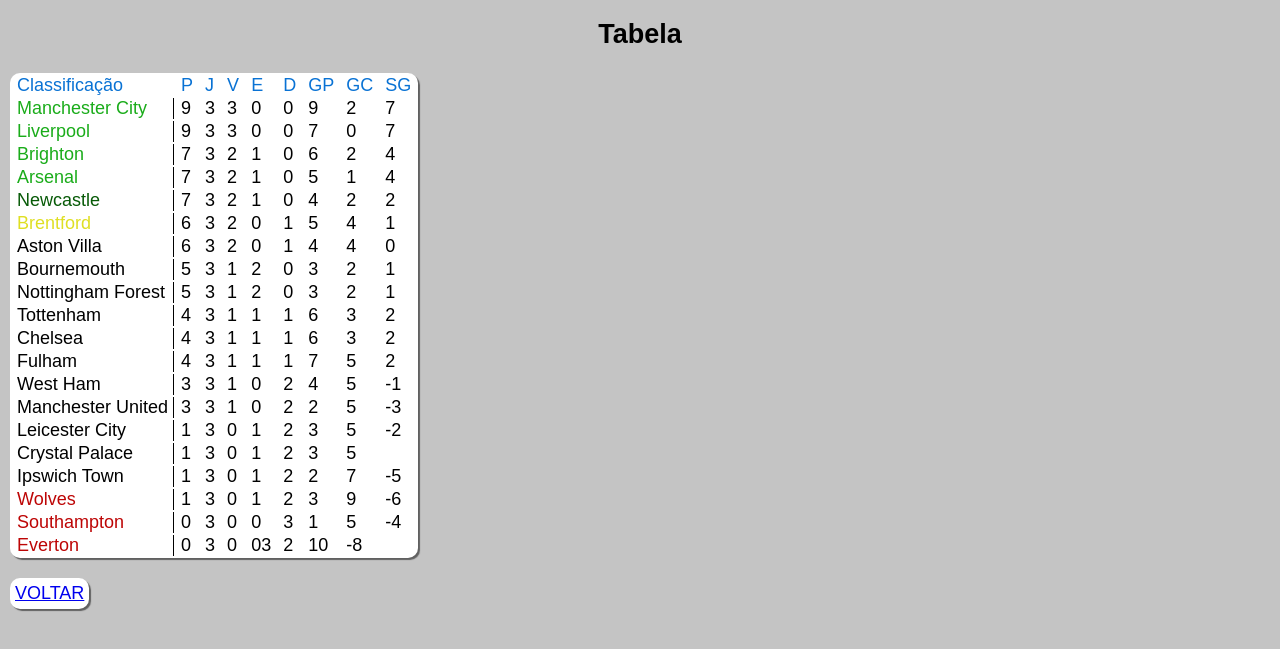
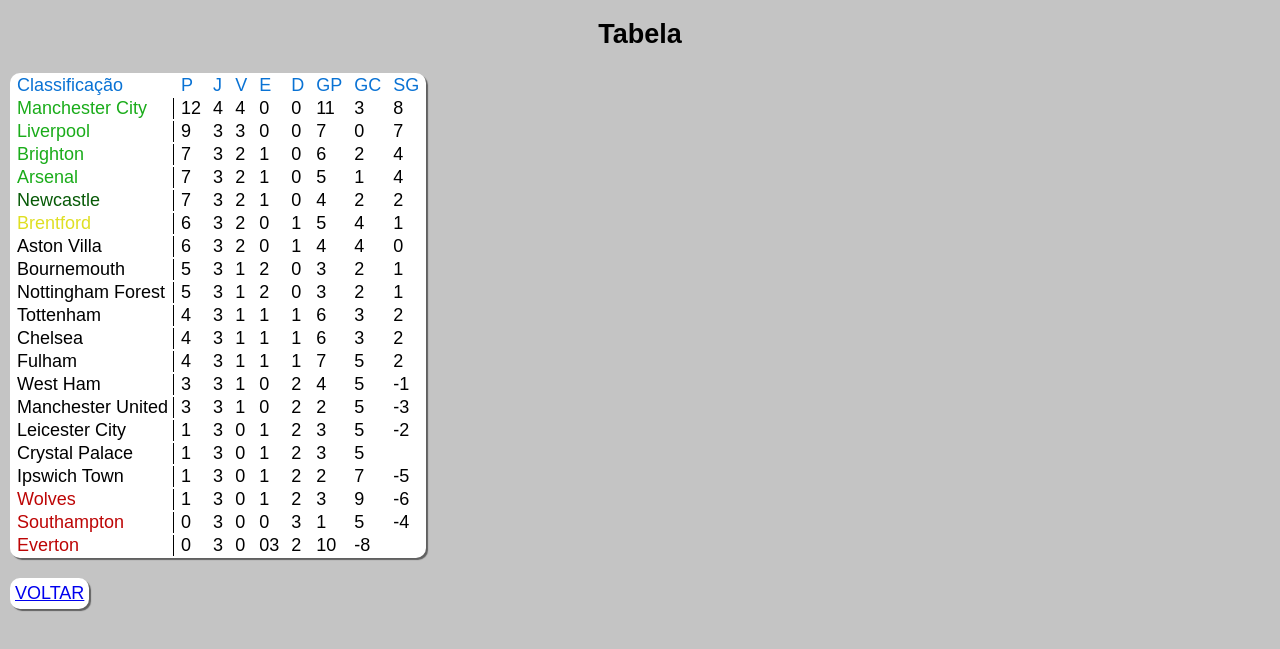
Before and after one commit to Gusmxx13/Esporte-Total, a plain HTML site: page premierLeague.html in a window 1280 px wide. Shown: the part 61-710 px from the top of the page. Drawn offline with Linux system fonts and the light colour scheme.

Commit message:
Update premierLeague.html

```diff
--- a/premierLeague.html
+++ b/premierLeague.html
@@ -16,7 +16,7 @@
         <table>
             <tbody>
                 <tr class="classificacao"><td>Classificação</td><td>P</td><td>J</td><td>V</td><td>E</td><td>D</td><td>GP</td><td>GC</td><td>SG</td></tr>
-                <tr><td class="liberta">Manchester City</td><td>9</td><td>3</td><td>3</td><td>0</td><td>0</td><td>9</td><td>2</td><td>7</td></tr>
+                <tr><td class="liberta">Manchester City</td><td>12</td><td>4</td><td>4</td><td>0</td><td>0</td><td>11</td><td>3</td><td>8</td></tr>
                 <tr><td class="liberta">Liverpool</td><td>9</td><td>3</td><td>3</td><td>0</td><td>0</td><td>7</td><td>0</td><td>7</td></tr>
                 <tr><td class="liberta">Brighton</td><td>7</td><td>3</td><td>2</td><td>1</td><td>0</td><td>6</td><td>2</td><td>4</td></tr>
                 <tr><td class="liberta">Arsenal</td><td>7</td><td>3</td><td>2</td><td>1</td><td>0</td><td>5</td><td>1</td><td>4</td></tr>
```
